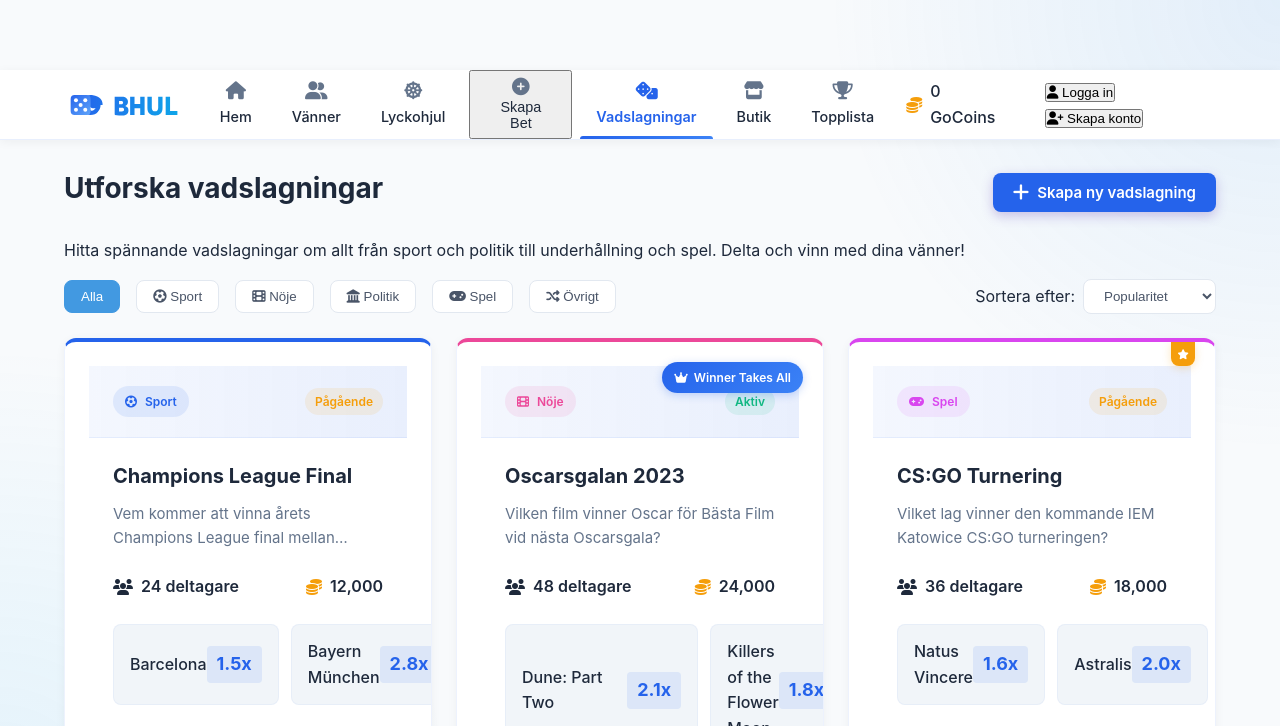
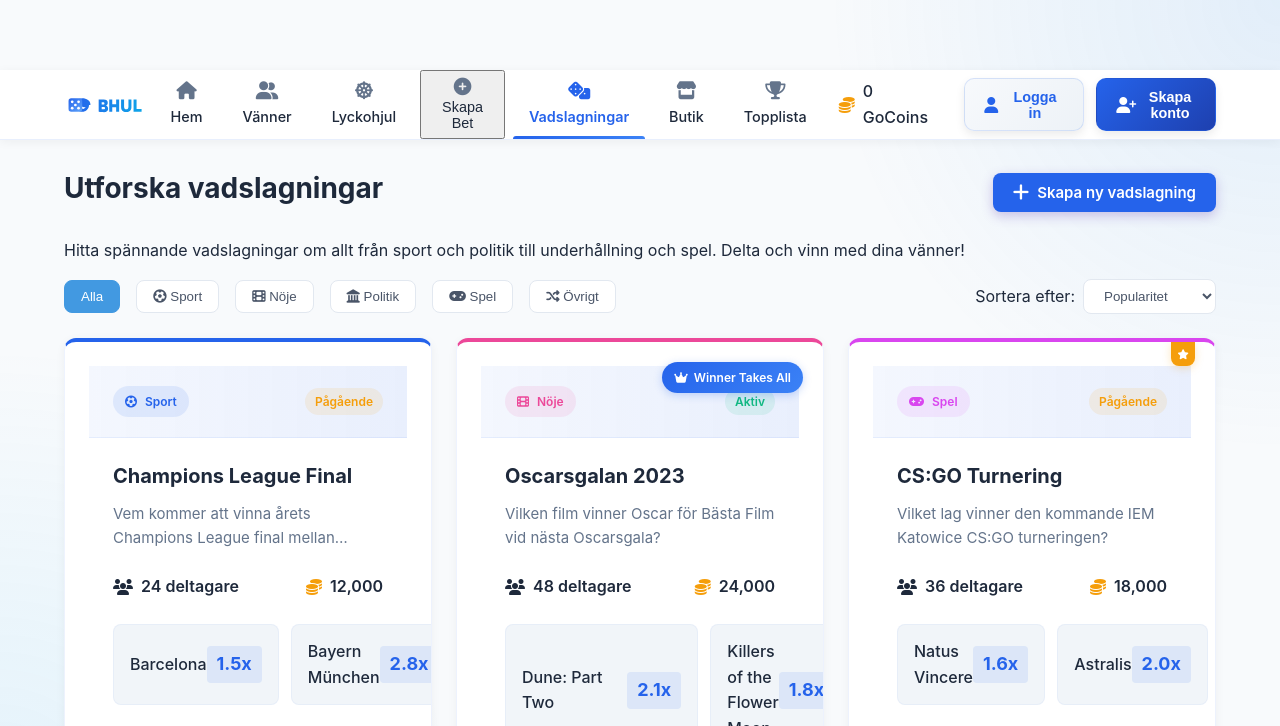
Before and after one commit to llshdr/GoBet, a website: page public/bets.html in a window 1280 px wide. Shown: the top 726 px of the page. Drawn offline with Linux system fonts and the light colour scheme.

Commit message:
Moderniserade login- och register-knapparnas design och placering

```diff
--- a/public/bets.html
+++ b/public/bets.html
@@ -79,7 +79,7 @@
           <i class="fas fa-coins"></i>
           <span>0 GoCoins</span>
         </div>
-        <div class="top-menu">
+        <div class="top-menu horizontal-buttons">
           <button type="button" class="login-btn" onclick="openLoginModal()">
             <i class="fas fa-user"></i>
             <span>Logga in</span>
--- a/public/css/header.css
+++ b/public/css/header.css
@@ -129,6 +129,104 @@
   display: flex;
   align-items: center;
   gap: 1.25rem;
+}
+
+.top-menu {
+  display: flex;
+  align-items: center;
+  gap: 0.75rem;
+}
+
+.top-menu.horizontal-buttons {
+  flex-direction: row;
+  justify-content: flex-end;
+  width: 100%;
+}
+
+.login-btn, .register-btn {
+  display: flex;
+  align-items: center;
+  justify-content: center;
+  gap: 0.5rem;
+  padding: 0.6rem 1.2rem;
+  border-radius: 10px;
+  font-weight: 600;
+  font-size: 0.9rem;
+  transition: all 0.3s ease;
+  border: none;
+  cursor: pointer;
+  box-shadow: 0 4px 10px rgba(0, 0, 0, 0.08);
+  min-width: 120px;
+  position: relative;
+  overflow: hidden;
+  z-index: 1;
+}
+
+.login-btn::before, .register-btn::before {
+  content: "";
+  position: absolute;
+  top: 0;
+  left: 0;
+  width: 100%;
+  height: 100%;
+  background: linear-gradient(45deg, rgba(255,255,255,0.1), rgba(255,255,255,0.2));
+  z-index: -1;
+  transform: translateY(100%);
+  transition: transform 0.6s cubic-bezier(0.19, 1, 0.22, 1);
+}
+
+.login-btn:hover::before, .register-btn:hover::before {
+  transform: translateY(0);
+}
+
+.login-btn {
+  background: linear-gradient(135deg, #f7f9fc, #edf2f7);
+  color: var(--primary-color);
+  border: 1px solid rgba(var(--primary-rgb), 0.15);
+}
+
+.login-btn:hover {
+  background: linear-gradient(135deg, #edf2f7, #e2e8f0);
+  border-color: rgba(var(--primary-rgb), 0.3);
+  transform: translateY(-3px);
+  box-shadow: 0 6px 15px rgba(var(--primary-rgb), 0.15);
+}
+
+.register-btn {
+  background: linear-gradient(135deg, var(--primary-color), var(--primary-dark));
+  color: white;
+  border: 1px solid rgba(var(--primary-rgb), 0.2);
+}
+
+.register-btn:hover {
+  background: linear-gradient(135deg, var(--primary-color), var(--secondary-color));
+  transform: translateY(-3px);
+  box-shadow: 0 6px 15px rgba(var(--primary-rgb), 0.3);
+}
+
+.login-btn i, .register-btn i {
+  font-size: 1rem;
+  transition: all 0.3s ease;
+}
+
+.login-btn:hover i, .register-btn:hover i {
+  transform: translateY(-1px) scale(1.1);
+}
+
+.login-btn:active, .register-btn:active {
+  transform: translateY(-1px);
+  box-shadow: 0 2px 8px rgba(var(--primary-rgb), 0.15);
+}
+
+/* Animation när muspekaren är över */
+@keyframes pulse {
+  0% { box-shadow: 0 4px 10px rgba(var(--primary-rgb), 0.3); }
+  50% { box-shadow: 0 4px 18px rgba(var(--primary-rgb), 0.5); }
+  100% { box-shadow: 0 4px 10px rgba(var(--primary-rgb), 0.3); }
+}
+
+.register-btn:hover {
+  animation: pulse 1.5s infinite;
 }
 
 .balance-display {
```
